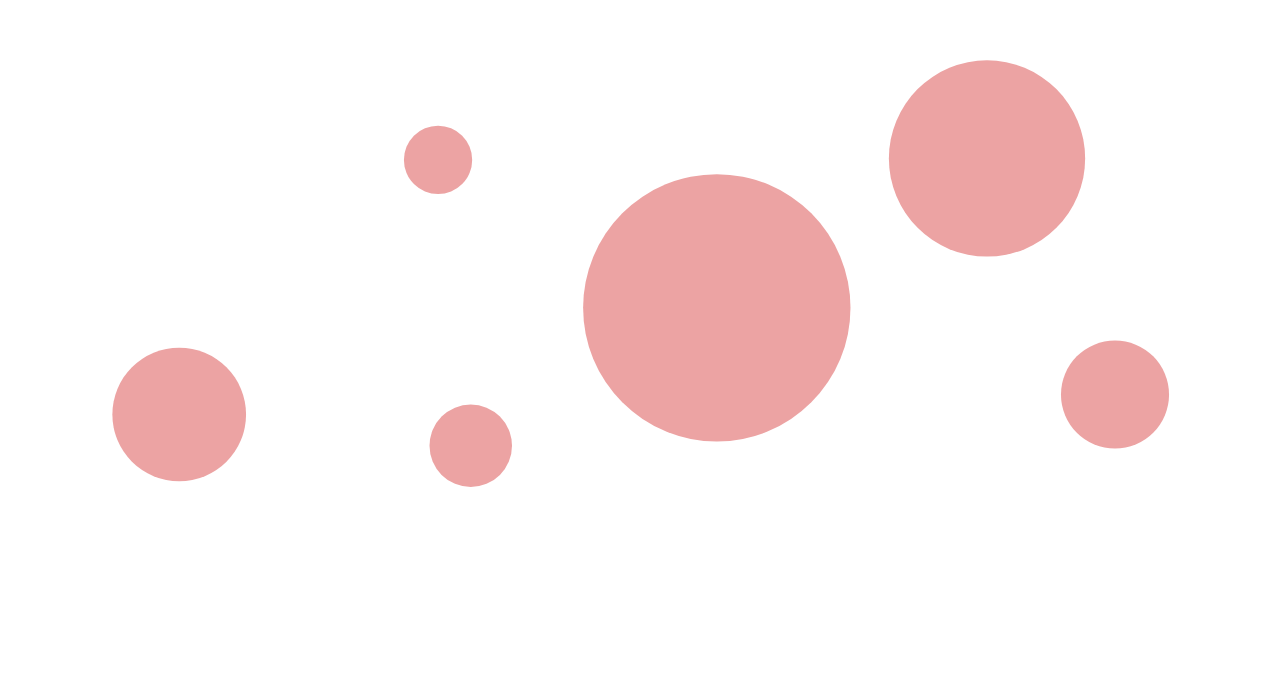
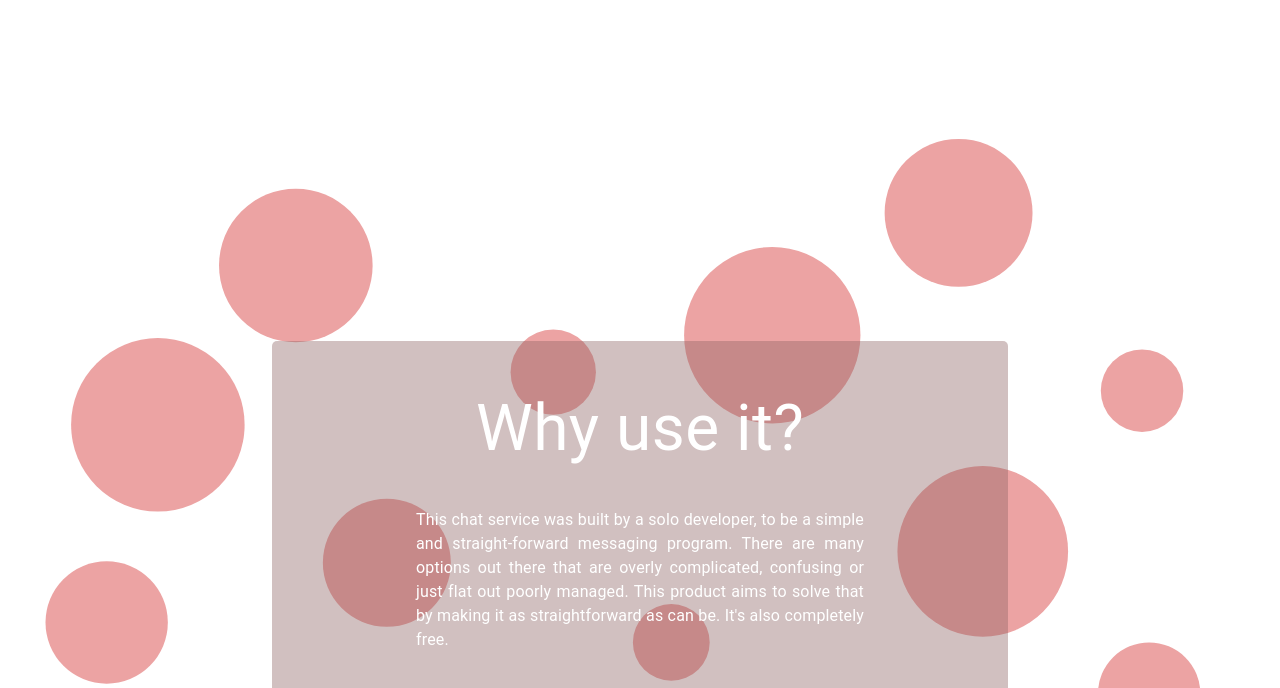
Before and after one commit to seddboi/Messengerer, a React (Vite) app: page / in a window 1280 px wide. Shown: the part 1092-1780 px from the top of the page. Before the commit the page ends 1677 px from the top, so only its background shows below. Built offline with nearby package versions, Linux system fonts and the light colour scheme.

Commit message:
added simple landing page

```diff
--- a/src/App.css
+++ b/src/App.css
@@ -30,3 +30,14 @@ html {
 	width: 100vw;
 	height: auto;
 }
+
+@media screen and (max-width: 1200px) {
+	#dots-svg {
+		height: 100vh;
+	}
+
+	#dots-svg svg {
+		height: 800px;
+		width: auto;
+	}
+}
--- a/src/assets/svgcomponents.jsx
+++ b/src/assets/svgcomponents.jsx
@@ -42,21 +42,29 @@ export function Dots() {
 	return (
 		<svg
 			id="visual"
-			viewBox="0 0 900 400"
+			viewBox="0 0 900 600"
 			width="900"
-			height="400"
+			height="600"
 			xmlns="http://www.w3.org/2000/svg"
 			xmlns:xlink="http://www.w3.org/1999/xlink"
 			version="1.1"
 		>
-			<rect x="0" y="0" width="900" height="400" fill="#ffffff"></rect>
+			<rect x="0" y="0" width="900" height="600" fill="#ffffff"></rect>
 			<g fill="#ECA3A3">
-				<circle r="94" cx="504" cy="208"></circle>
-				<circle r="24" cx="308" cy="104"></circle>
-				<circle r="38" cx="784" cy="269"></circle>
-				<circle r="47" cx="126" cy="283"></circle>
-				<circle r="29" cx="331" cy="305"></circle>
-				<circle r="69" cx="694" cy="103"></circle>
+				<circle id="bubble" r="72" cx="157" cy="493"></circle>
+				<circle r="27" cx="472" cy="387"></circle>
+				<circle r="54" cx="208" cy="122"></circle>
+				<circle r="29" cx="803" cy="210"></circle>
+				<circle r="60" cx="691" cy="323"></circle>
+				<circle r="45" cx="272" cy="331"></circle>
+				<circle r="62" cx="543" cy="171"></circle>
+				<circle r="30" cx="389" cy="197"></circle>
+				<circle r="43" cx="75" cy="373"></circle>
+				<circle r="36" cx="808" cy="423"></circle>
+				<circle r="33" cx="628" cy="500"></circle>
+				<circle r="52" cx="674" cy="85"></circle>
+				<circle r="36" cx="309" cy="506"></circle>
+				<circle r="61" cx="111" cy="234"></circle>
 			</g>
 		</svg>
 	);
--- a/src/pages/Landing.jsx
+++ b/src/pages/Landing.jsx
@@ -29,21 +29,54 @@ export function Landing() {
 					justifyContent: 'center',
 					alignItems: 'center',
 					zIndex: 1,
-					marginBottom: '40vh',
 				}}
 			>
 				<Typography
 					variant="h1"
-					sx={{ color: '#eca3a3', textShadow: '0 0 1px #d49292, 0 0 2px #d49292, 0 0 3px #d49292, 0 0 8px #555' }}
+					sx={{ color: 'white', fontSize: '10vw', textShadow: '0 0 1px #555, 0 0 2px #555, 0 0 3px #555, 0 0 8px #555' }}
 				>
 					Messengerer
 				</Typography>
-				<Typography variant="h4" sx={{ color: '#eca3a3', textShadow: '0 0 5px #555' }}>
+				<Typography variant="h4" sx={{ color: 'white', textShadow: '0 0 5px #555' }}>
 					The wannabe next best messenger application.
 				</Typography>
 			</Box>
 
-			<Box>
+			<Box sx={{ width: '100%', height: '50vh' }}></Box>
+
+			<Box sx={{ display: 'flex', justifyContent: 'center', alignItems: 'center' }}>
+				<Box
+					sx={{
+						display: 'flex',
+						flexDirection: 'column',
+						alignItems: 'center',
+						width: '50vw',
+						height: 'auto',
+						color: 'white',
+						backgroundColor: 'rgb(141, 97, 97, 0.4)',
+						borderRadius: '5px',
+						padding: '3em',
+						position: 'absolute',
+						zIndex: 2,
+					}}
+				>
+					<Typography variant="h4" sx={{ mb: 5, fontSize: { xs: '8vw', sm: '7vw', md: '5vw' } }}>
+						Why use it?
+					</Typography>
+					<Typography
+						variant="body1"
+						sx={{
+							maxWidth: { sm: '50vw', md: '35vw' },
+							fontSize: '16px',
+							textAlign: { xs: 'none', sm: 'justify', md: 'justify' },
+							textJustify: 'inter-character',
+						}}
+					>
+						This chat service was built by a solo developer, to be a simple and straight-forward messaging program. There are many
+						options out there that are overly complicated, confusing or just flat out poorly managed. This product aims to solve
+						that by making it as straightforward as can be. It's also completely free.
+					</Typography>
+				</Box>
 				<Box id="dots-svg" sx={{ width: '100vw', zIndex: 1 }}>
 					<Dots />
 				</Box>
```
